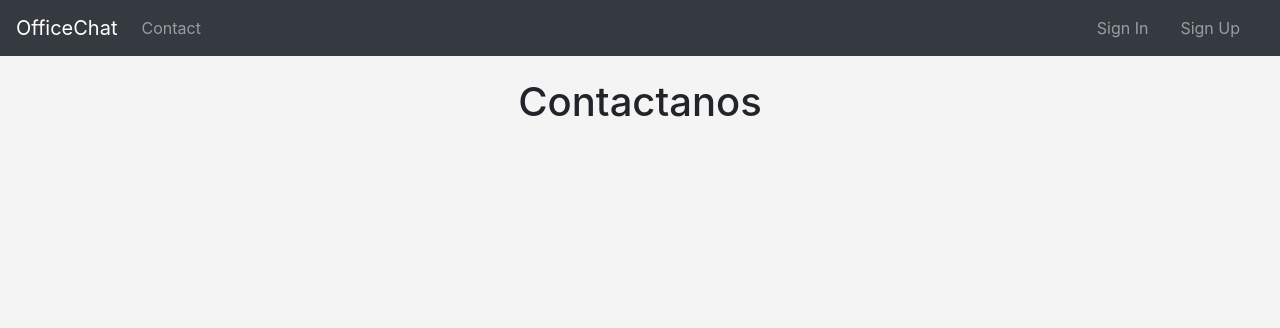
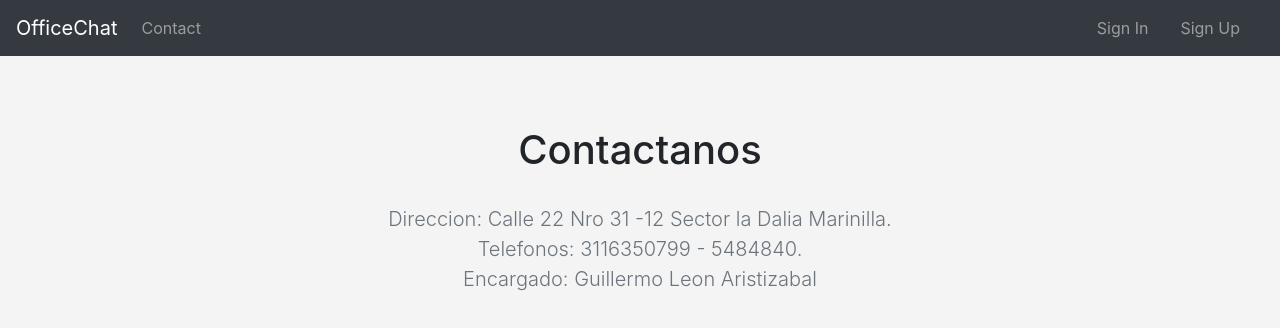
Before and after one commit to DanielAristy/office-chat, a React (Create React App) app: page /contact in a window 1280 px wide. Shown: the top 328 px of the page. Built offline with nearby package versions, Linux system fonts and the light colour scheme; no server answers.

Commit message:
Añadiendo estructura de la pestaña Contactanos

```diff
--- a/src/pages/Contact.js
+++ b/src/pages/Contact.js
@@ -1,8 +1,18 @@
+import { Link } from 'react-router-dom'
 
 export default function Contact() {
     return (
-        <div className="py-5 text-center container">
-            <h1>Contactanos</h1>
-        </div>
+        <section className="py-5 text-center container">
+            <div className="row py-lg-5">
+                <div className="col-lg-6 col-md-8 mx-auto">
+                    <h1 className="fw-light">Contactanos</h1>
+                    <p className="lead text-muted">
+                        Direccion: Calle 22 Nro 31 -12 Sector la Dalia Marinilla.<br></br>
+                        Telefonos: 3116350799 - 5484840.<br></br>
+                        Encargado: Guillermo Leon Aristizabal
+                    </p>
+                </div>
+            </div>
+        </section>
     )
 }
```
